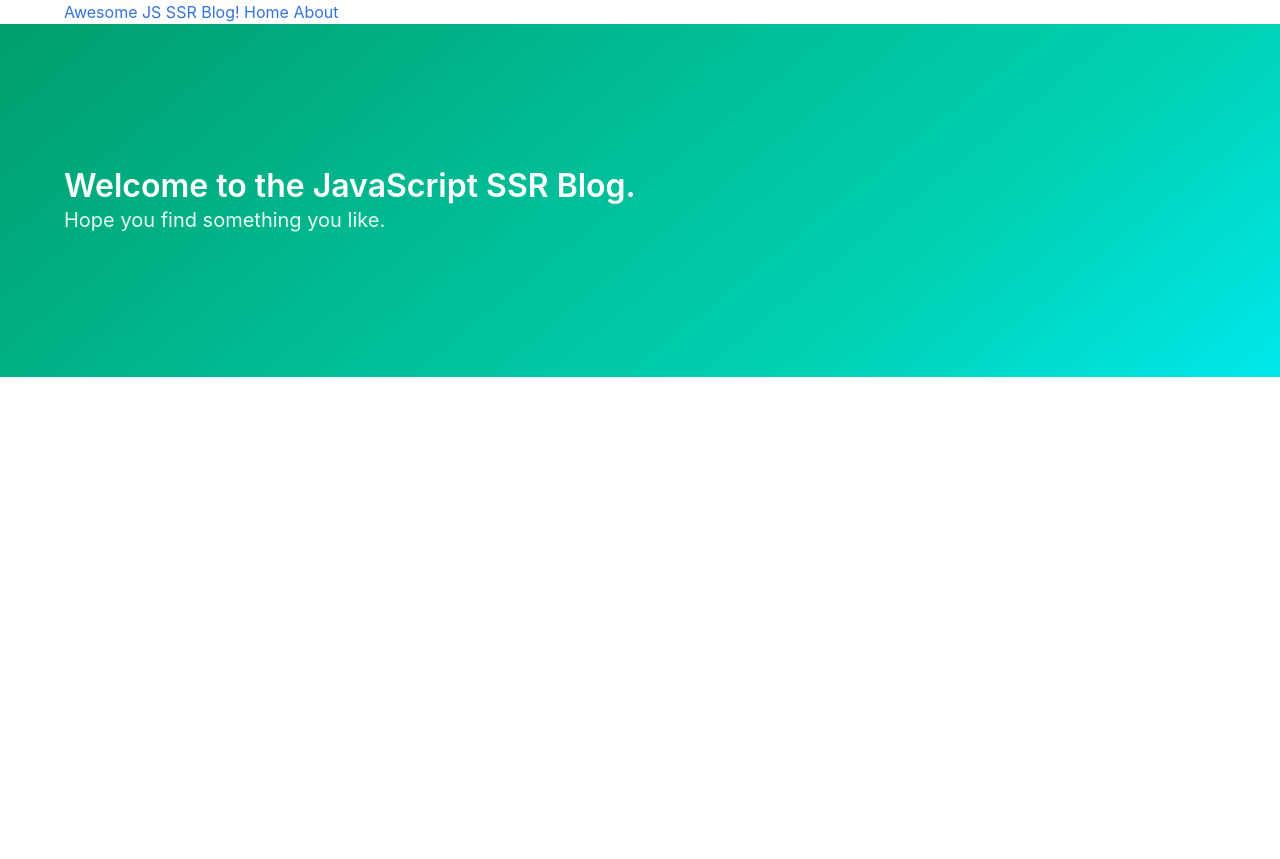
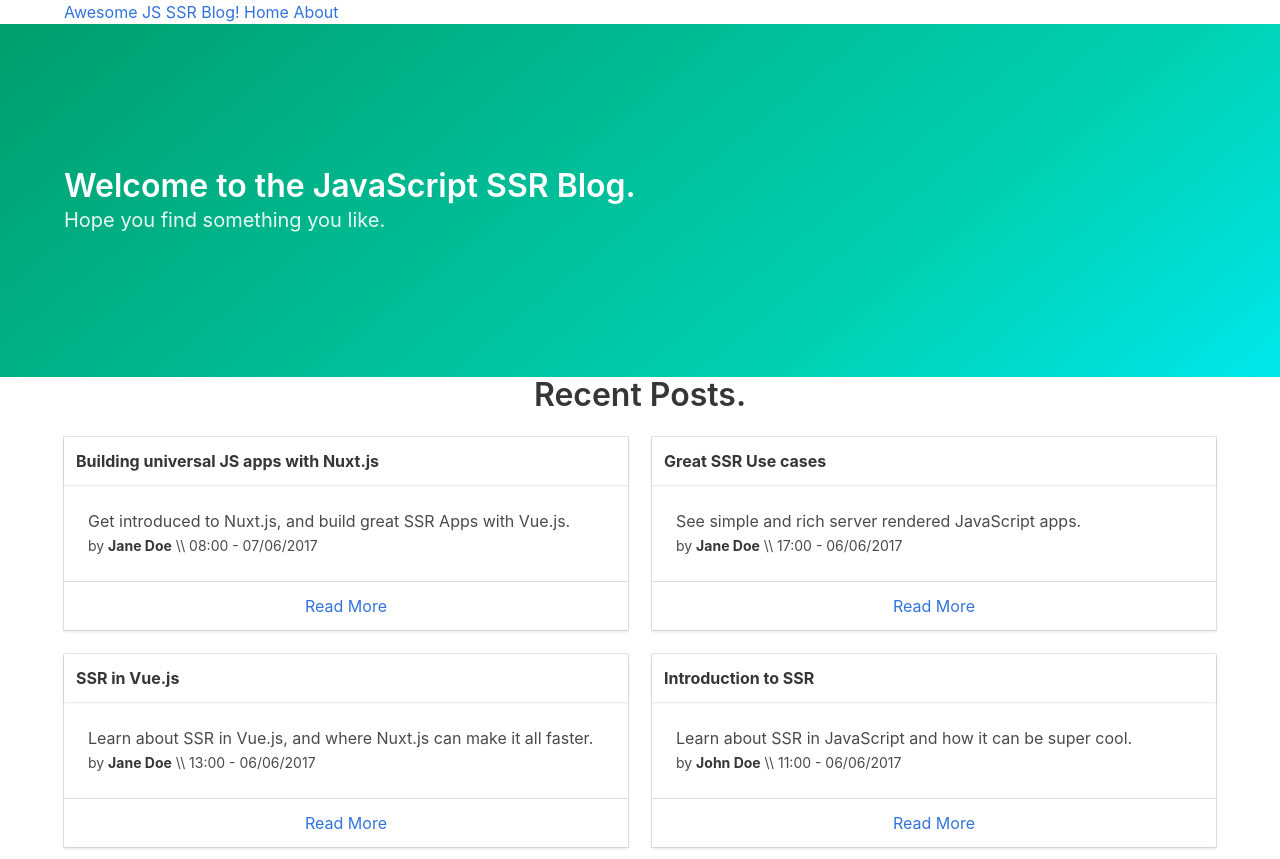
Before and after one commit to yinm/nuxt-ssr-blog, a Nuxt app: page / in a window 1280 px wide. Before the commit the page ends 800 px from the top, so only its background shows below. Built offline with nearby package versions, Linux system fonts and the light colour scheme.

Commit message:
Add a Posts component

```diff
--- /dev/null
+++ b/components/Posts.vue
@@ -0,0 +1,53 @@
+<template>
+  <section class="main-content">
+    <div class="container">
+      <h1 class="title has-text-centered">
+        Recent Posts.
+      </h1>
+      <div class="columns is-multiline">
+        <div
+          v-for="post in posts"
+          :key="post.id"
+          class="column is-half">
+          <div class="card">
+            <header class="card-header">
+              <p class="card-header-title">
+                {{ post.title }}
+              </p>
+            </header>
+
+            <div class="card-content">
+              <div class="content">
+                {{ post.summary }}
+                <br>
+                <small>
+                  by <strong>{{ post.author }}</strong>
+                  \\ {{ post.published }}
+                </small>
+              </div>
+            </div>
+
+            <footer class="card-footer">
+              <nuxt-link
+                :to="`/post/${post.id}`"
+                class="card-footer-item">
+                Read More
+              </nuxt-link>
+            </footer>
+          </div>
+        </div>
+      </div>
+    </div>
+  </section>
+</template>
+
+<script>
+import posts from '~/posts.json'
+
+export default {
+  name: 'Posts',
+  data() {
+    return { posts }
+  }
+}
+</script>
--- a/pages/index.vue
+++ b/pages/index.vue
@@ -12,11 +12,17 @@
         </div>
       </div>
     </section>
+    <posts />
   </div>
 </template>
 
 <script>
+import Posts from '~/components/Posts.vue'
+
 export default {
+  components: {
+    Posts
+  },
   head: {
     title: 'Home'
   }
--- /dev/null
+++ b/posts.json
@@ -0,0 +1,34 @@
+[
+	{
+		"id": 4,
+		"title": "Building universal JS apps with Nuxt.js",
+		"summary": "Get introduced to Nuxt.js, and build great SSR Apps with Vue.js.",
+		"content": "<p>Lorem ipsum dolor sit amet, consectetur adipiscing elit, sed do eiusmod tempor incididunt ut labore et dolore magna aliqua. Ut enim ad minim veniam, quis nostrud exercitation ullamco laboris nisi ut aliquip ex ea commodo consequat. Duis aute irure dolor pariatur. Excepteur sint occaecat cupidatat non proident, sunt in culpa qui officia deserunt mollit anim id est laborum.</p>",
+		"author": "Jane Doe",
+		"published": "08:00 - 07/06/2017"
+	},
+	{
+		"id": 3,
+		"title": "Great SSR Use cases",
+		"summary": "See simple and rich server rendered JavaScript apps.",
+		"content": "<p>Lorem ipsum dolor sit amet, consectetur adipiscing elit, sed do eiusmod aliquip ex ea commodo consequat. Duis aute irure dolor in reprehenderit in voluptate velit esse cillum dolore eu fugiat nulla pariatur. Excepteur sint occaecat cupidatat non proident, sunt in culpa qui officia deserunt mollit anim id est laborum.</p>",
+		"author": "Jane Doe",
+		"published": "17:00 - 06/06/2017"
+	},
+	{
+		"id": 2,
+		"title": "SSR in Vue.js",
+		"summary": "Learn about SSR in Vue.js, and where Nuxt.js can make it all faster.",
+		"content": "<p>Lorem ipsum dolor sit amet, consectetur adipiscing elit, sed do eiusmod tempor incididunt ut labore et dolore magna aliqua. Ut enim ad minim veniam, quis nostrud exercitation ullamco laboris nisi in voluptate velit esse cillum dolore eu fugiat nulla pariatur. Excepteur sint occaecat cupidatat non proident, sunt in culpa qui officia deserunt mollit anim id est laborum.</p>",
+		"author": "Jane Doe",
+		"published": "13:00 - 06/06/2017"
+	},
+	{
+		"id": 1,
+		"title": "Introduction to SSR",
+		"summary": "Learn about SSR in JavaScript and how it can be super cool.",
+		"content": "<p>Lorem ipsum dolor sit amet, consectetur adipiscing elit, sed do eiusmod tempor incididunt ut labore et dolore magna aliqua. Ut enim ad minim veniam, quis nostrud exercitation ullamco laboris nisi ut aliquip ex ea commodo consequat. Duis aute irure dolor. Excepteur sint occaecat cupidatat non proident, sunt in culpa qui officia deserunt mollit anim id est laborum.</p>",
+		"author": "John Doe",
+		"published": "11:00 - 06/06/2017"
+	}
+]
```
